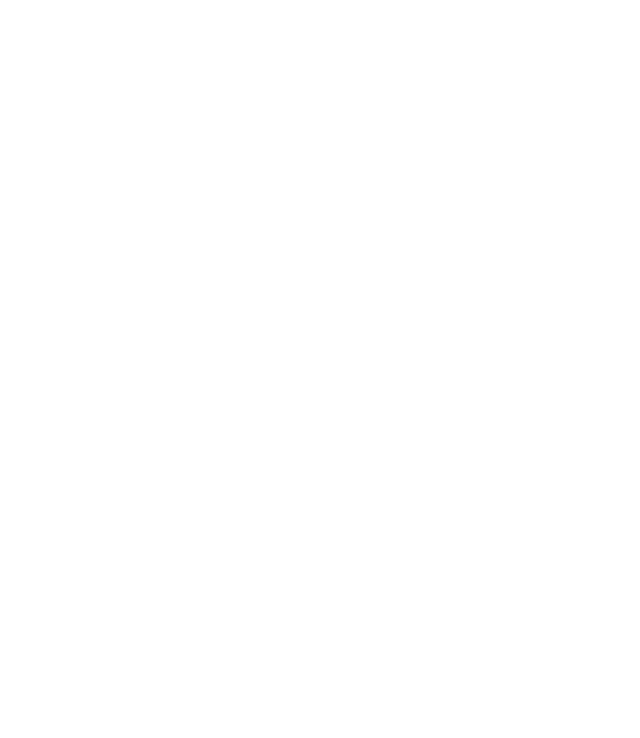
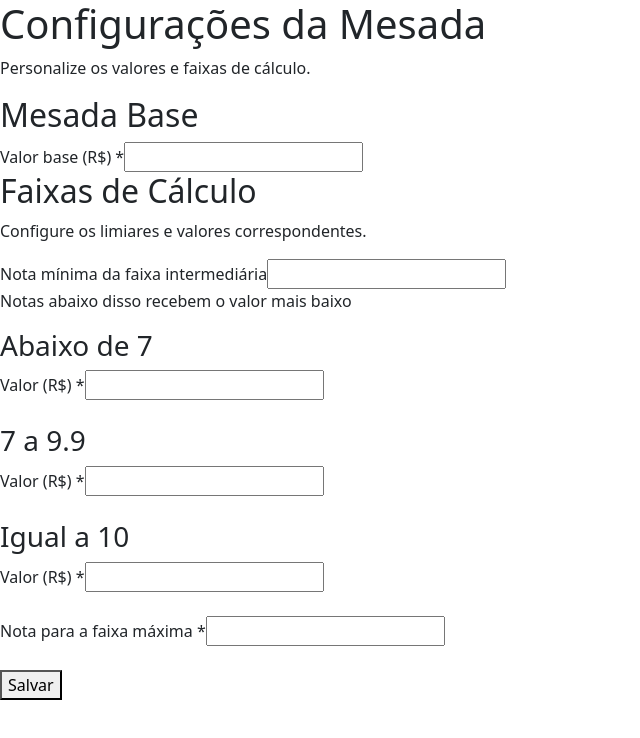
Before and after one commit to bnatj29-lang/minibank-frontend, a React (Vite) app: page /configuracoes in a window 1280 px wide. Before the commit this address had no page. Shown: the top 738 px of the page, without its empty margins (0-640 px from the left). Built offline with nearby package versions, Linux system fonts and the light colour scheme.

Commit message:
Implementa tela de configuracoes da mesada

```diff
--- a/src/App.jsx
+++ b/src/App.jsx
@@ -5,6 +5,7 @@
 import LoginForm from "./components/LoginForm";
 import CadastroPage from "./pages/CadastroPage";
 import Home from "./pages/Home";
+import ConfiguracoesPage from "./pages/ConfiguracoesPage";
 
 function App() {
     const [painelAberto, setPainelAberto] = useState(false);
@@ -20,6 +21,7 @@
                 <Route path="/cadastro" element={<CadastroPage />} />
                 <Route path="/login" element={<LoginForm />} />
                 <Route path="/home" element={<Home />} />
+                <Route path="/configuracoes" element={<ConfiguracoesPage />} />
             </Routes>
 
             <PainelPaisModal
--- /dev/null
+++ b/src/pages/ConfiguracoesPage.jsx
@@ -0,0 +1,121 @@
+import React, { useState } from "react";
+import api from "../services/api";
+
+function ConfiguracoesPage() {
+    const [valorBase, setValorBase] = useState("");
+    const [notaMinimaIntermediaria, setNotaMinimaIntermediaria] = useState("");
+    const [notaMinimaMaxima, setNotaMinimaMaxima] = useState("");
+    const [valorFaixaBaixa, setValorFaixaBaixa] = useState("");
+    const [valorFaixaIntermediaria, setValorFaixaIntermediaria] = useState("");
+    const [valorFaixaMaxima, setValorFaixaMaxima] = useState("");
+
+    const handleSalvar =  async (e) => {
+        e.preventDefault();
+
+        const configuracao = {
+            valorBase,
+            notaMinimaIntermediaria,
+            notaMinimaMaxima,
+            valorFaixaBaixa,
+            valorFaixaIntermediaria,
+            valorFaixaMaxima
+        };
+
+        await api.put("/criancas/2/configuracao-mesada", configuracao);
+        await api.put("/criancas/2/configuracao-mesada", configuracao);
+
+        alert("Salvo!");
+
+        console.log(configuracao);
+    };
+
+    return (
+        <div>
+
+            <h1>Configurações da Mesada</h1>
+
+            <p>Personalize os valores e faixas de cálculo.</p>
+
+            <form onSubmit={handleSalvar}>
+
+                <h2>Mesada Base</h2>
+
+                <label>Valor base (R$) *</label>
+
+                <input
+                    type="number"
+                    value={valorBase}
+                    onChange={(e) => setValorBase(e.target.value)}
+                />
+
+                <h2>Faixas de Cálculo</h2>
+
+                <p>Configure os limiares e valores correspondentes.</p>
+
+                <label>Nota mínima da faixa intermediária</label>
+
+                <input
+                    type="number"
+                    value={notaMinimaIntermediaria}
+                    onChange={(e) => setNotaMinimaIntermediaria(e.target.value)}
+                />
+
+                <p>Notas abaixo disso recebem o valor mais baixo</p>
+
+                <div className="mb-4">
+                    <h3>Abaixo de {notaMinimaIntermediaria || "7"}</h3>
+
+                    <label>Valor (R$) *</label>
+
+                    <input
+                        type="number"
+                        value={valorFaixaBaixa}
+                        onChange={(e) => setValorFaixaBaixa(e.target.value)}
+                    />
+                </div>
+
+                <div className="mb-4">
+                    <h3>{notaMinimaIntermediaria || "7"} a 9.9</h3>
+
+                    <label>Valor (R$) *</label>
+
+                    <input
+                        type="number"
+                        value={valorFaixaIntermediaria}
+                        onChange={(e) => setValorFaixaIntermediaria(e.target.value)}
+                    />
+                </div>
+
+                <div className="mb-4">
+                    <h3>Igual a 10</h3>
+
+                    <label>Valor (R$) *</label>
+
+                    <input
+                        type="number"
+                        value={valorFaixaMaxima}
+                        onChange={(e) => setValorFaixaMaxima(e.target.value)}
+                    />
+                </div>
+
+
+                <div className="mb-4">
+                    <label>Nota para a faixa máxima *</label>
+
+                    <input
+                        type="number"
+                        value={notaMinimaMaxima}
+                        onChange={(e) => setNotaMinimaMaxima(e.target.value)}
+                    />
+                </div>
+
+                <button type="submit">
+                    Salvar
+                </button>
+
+            </form>
+        </div>
+    );
+}
+
+export default ConfiguracoesPage;
```
